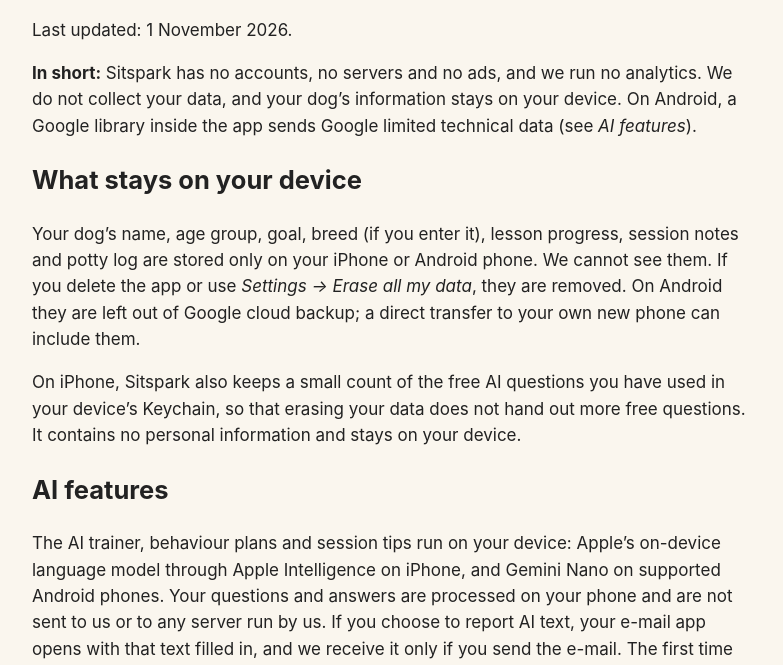
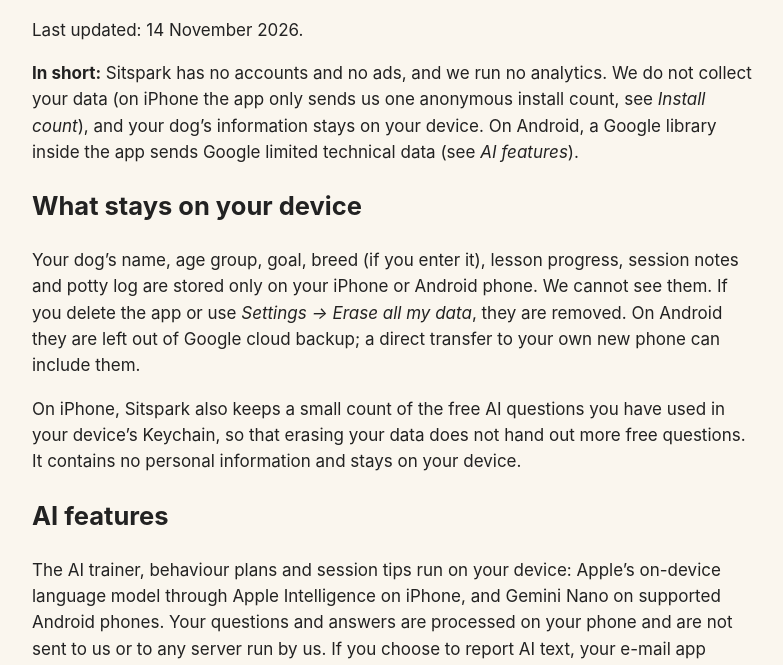
Before and after one commit to Saith96/sitspark-site, a plain HTML site: page privacy.html in a window 1280 px wide. Shown: the part 125-790 px from the top of the page, without its empty margins (248-1031 px from the left). Drawn offline with Linux system fonts and the light colour scheme.

Commit message:
Privacy: mention the one anonymous install count
Co-Authored-By: Claude Opus 5.5 <noreply@anthropic.com>

```diff
--- a/privacy.html
+++ b/privacy.html
@@ -4,8 +4,8 @@
 <style>body{font:17px/1.55 -apple-system,system-ui,sans-serif;max-width:720px;margin:2rem auto;padding:0 1rem;color:#222;background:#faf6ee}
 h1{font-size:1.8rem}a{color:#b85c00}nav a{margin-right:1rem}footer{margin-top:3rem;font-size:.85rem;color:#666}</style></head>
 <body><nav><a href="index.html">Sitspark</a><a href="privacy.html">Privacy</a><a href="support.html">Support</a><a href="https://saith96.github.io/apps/">All apps</a></nav>
-<h1>Privacy Policy</h1><p>Last updated: 1 November 2026.</p>
-<p><strong>In short:</strong> Sitspark has no accounts, no servers and no ads, and we run no analytics. We do not collect your data, and your dog&rsquo;s information stays on your device. On Android, a Google library inside the app sends Google limited technical data (see <em>AI features</em>).</p>
+<h1>Privacy Policy</h1><p>Last updated: 14 November 2026.</p>
+<p><strong>In short:</strong> Sitspark has no accounts and no ads, and we run no analytics. We do not collect your data (on iPhone the app only sends us one anonymous install count, see <em>Install count</em>), and your dog&rsquo;s information stays on your device. On Android, a Google library inside the app sends Google limited technical data (see <em>AI features</em>).</p>
 <h2>What stays on your device</h2>
 <p>Your dog&rsquo;s name, age group, goal, breed (if you enter it), lesson progress, session notes and potty log are stored only on your iPhone or Android phone. We cannot see them. If you delete the app or use <em>Settings &rarr; Erase all my data</em>, they are removed. On Android they are left out of Google cloud backup; a direct transfer to your own new phone can include them.</p>
 <p>On iPhone, Sitspark also keeps a small count of the free AI questions you have used in your device&rsquo;s Keychain, so that erasing your data does not hand out more free questions. It contains no personal information and stays on your device.</p>
@@ -21,6 +21,8 @@ h1{font-size:1.8rem}a{color:#b85c00}nav a{margin-right:1rem}footer{margin-top:3r
 <p>On iPhone, Sitspark offers shortcuts such as starting the clicker or logging a potty event. They run in the app on your device. What you say to Siri is handled by Apple under Apple&rsquo;s own privacy policy.</p>
 <h2>Purchases</h2>
 <p>Subscriptions are handled by Apple on iPhone and by Google Play on Android. We do not receive your payment details. Their own privacy policies apply to purchases.</p>
+<h2>Install count</h2>
+<p>The first time you open Sitspark on iPhone after installing it, the app sends us one anonymous message with only the app's name, the platform (iPhone or Android), the install date and whether it is a test build, so we can count new installs; it carries no identifier or personal data, we do not keep your IP address, and it is deleted after 14 days.</p>
 <h2>Children</h2>
 <p>Sitspark is for dog owners and does not knowingly collect any information from anyone, including children.</p>
 <h2>Changes and contact</h2>
```
